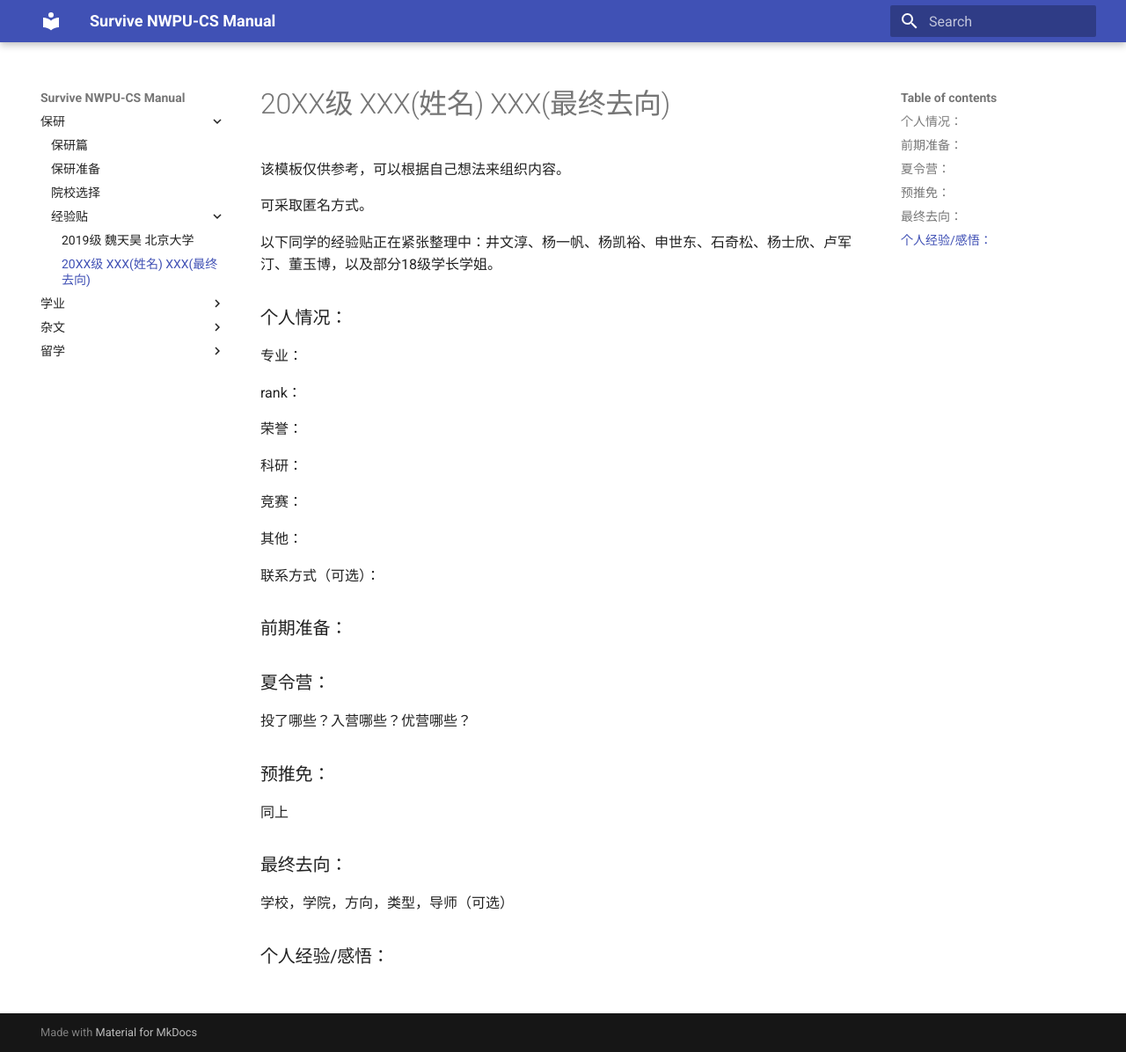
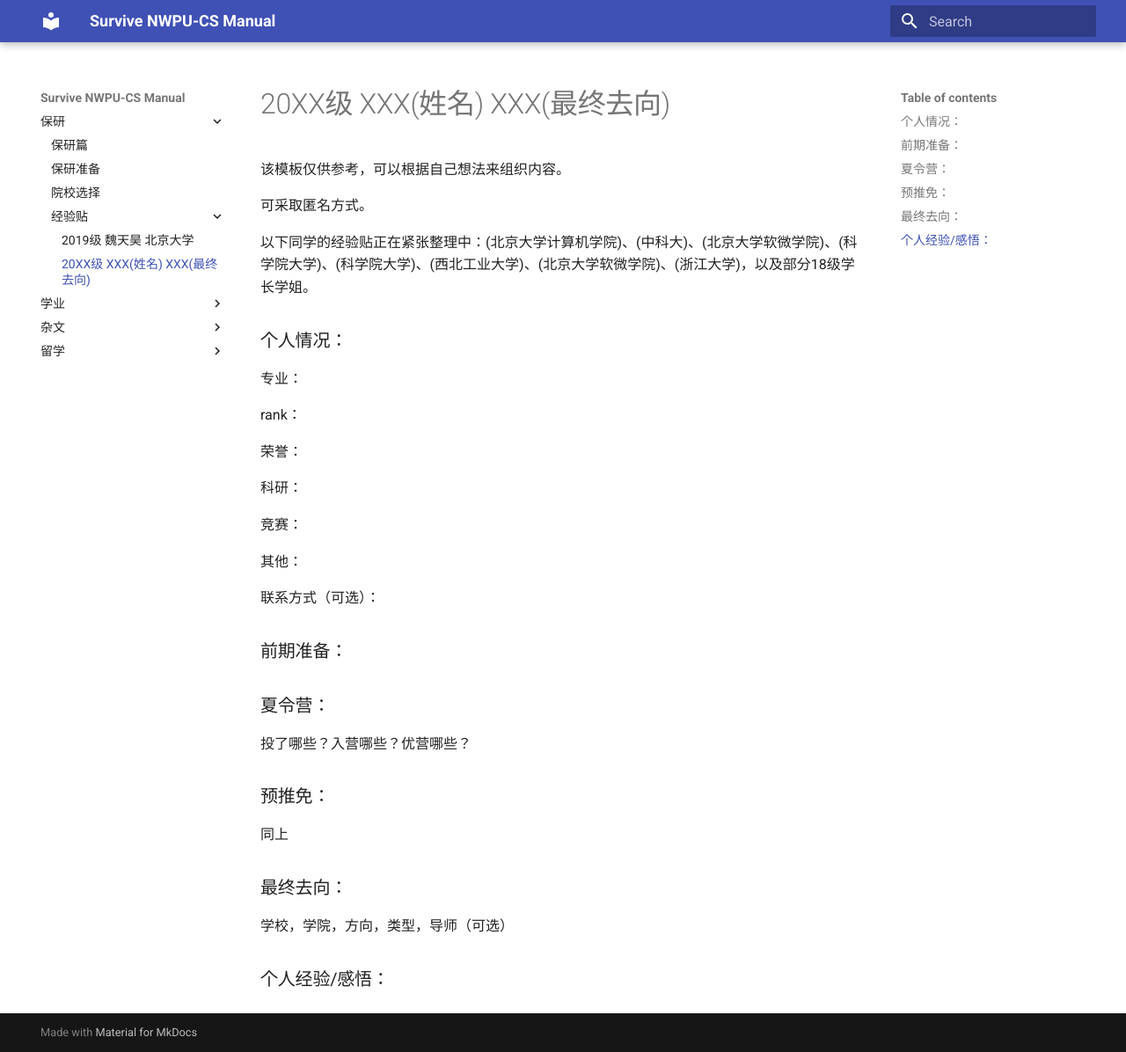
Before and after one commit to npu-cs/SurviveNWPU-CSManual, an MkDocs documentation site: the page built from docs/保研/经验贴/20XX级-XXX(姓名)-XXX(最终去向).md, in a window 1280 px wide and 1196 px high. Shown: the whole window at 88% size. Built offline with MkDocs 1.6.1 and Material for MkDocs 9.7.7, drawn with Linux system fonts in a browser that asks for light colours.

Commit message:
update 保研经验贴

```diff
--- a/docs/保研/经验贴/20XX级-XXX(姓名)-XXX(最终去向).md
+++ b/docs/保研/经验贴/20XX级-XXX(姓名)-XXX(最终去向).md
@@ -2,7 +2,7 @@
 
 可采取匿名方式。
 
-以下同学的经验贴正在紧张整理中：井文淳、杨一帆、杨凯裕、申世东、石奇松、杨士欣、卢军汀、董玉博，以及部分18级学长学姐。
+以下同学的经验贴正在紧张整理中：(北京大学计算机学院)、(中科大)、(北京大学软微学院)、(科学院大学)、(科学院大学)、(西北工业大学)、(北京大学软微学院)、(浙江大学)，以及部分18级学长学姐。
 
 ### 个人情况：
 
```
